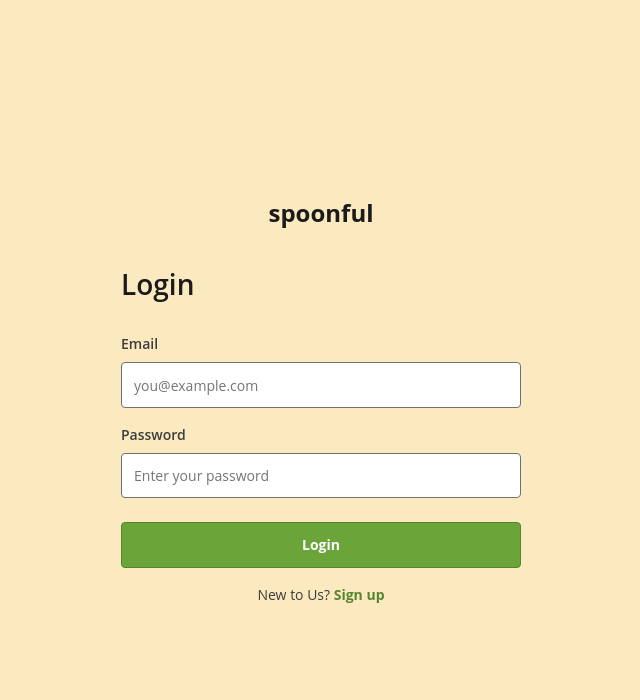
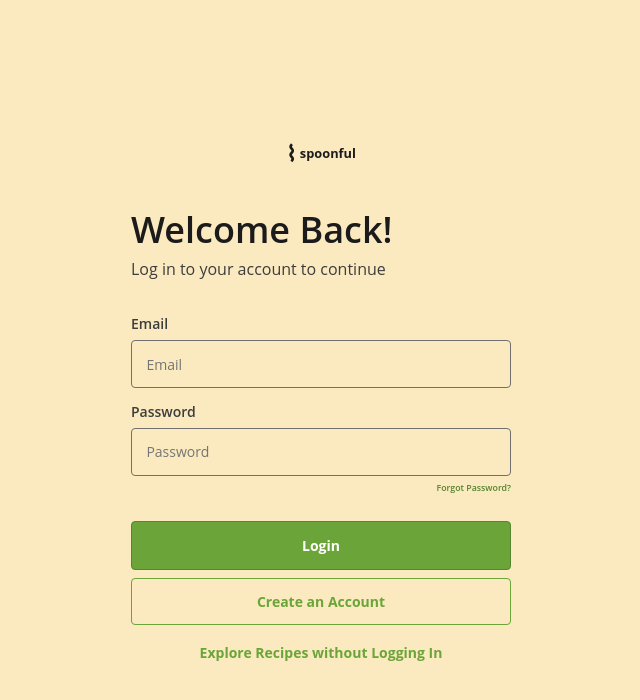
Before and after one commit to mmutyampeta/unit1-capstone, a React (Vite) app in the folder client/: page /login in a window 1280 px wide. Shown: the top 700 px of the page, without its empty margins (319-959 px from the left). Built offline with nearby package versions, Linux system fonts and the light colour scheme.

Commit message:
completed styling for login page:

```diff
--- a/client/src/pages/LoginPage/LoginPage.css
+++ b/client/src/pages/LoginPage/LoginPage.css
@@ -4,45 +4,66 @@
   align-items: center;
   box-sizing: border-box;
   min-height: 100vh;
-  padding: 1.5rem;
+  padding: 2rem 1.5rem;
 }
 
 .login-form-container {
-  max-width: 400px;
+  max-width: 380px;
   width: 100%;
 }
 
 .login-brand {
-  display: block;
-  width: fit-content;
-  margin: 0 auto 2rem;
+  display: flex;
+  align-items: center;
+  justify-content: center;
+  gap: 0.2rem;
+  margin: 0 auto;
+  padding-top: 0.45rem;
   color: #1b1b1b;
-  font-size: 1.5rem;
+  font-size: 0.8rem;
   font-weight: 700;
+}
+
+.login-brand-mark {
+  font-size: 1.35rem;
+  font-weight: 700;
+  line-height: 0.7;
+  transform: rotate(180deg);
 }
 
 .login-brand:hover {
   color: #57852f;
 }
 
+.login-intro {
+  margin-top: 2.75rem;
+}
+
 .login-header {
   margin: 0;
   color: #1b1b1b;
-  font-size: 1.75rem;
+  font-size: 2.25rem;
   font-weight: 600;
+  line-height: 1.2;
+}
+
+.login-intro p {
+  margin: 0.4rem 0 0;
+  color: #3d3d3d;
+  font-size: 1rem;
 }
 
 .login-form {
-  margin-top: 1.25rem;
+  margin-top: 1.55rem;
 }
 
 .login-segment {
   display: grid;
-  gap: 0.5rem;
+  gap: 0.35rem;
 }
 
 .login-segment label {
-  margin-top: 0.5rem;
+  margin-top: 0.45rem;
   color: #3d3d3d;
   font-size: 0.875rem;
   font-weight: 600;
@@ -51,10 +72,10 @@
 .login-input {
   box-sizing: border-box;
   width: 100%;
-  padding: 0.7rem 0.75rem;
+  padding: 0.8rem 0.9rem;
   border: 1px solid #707070;
   border-radius: 4px;
-  background: #ffffff;
+  background: transparent;
   color: #1b1b1b;
   font: inherit;
   font-size: 0.875rem;
@@ -68,8 +89,8 @@
 
 .login-btn {
   width: 100%;
-  margin-top: 1rem;
-  padding: 0.7rem 1rem;
+  margin-top: 1.3rem;
+  padding: 0.8rem 1rem;
   border: 1px solid #57852f;
   border-radius: 4px;
   background: #6ba539;
@@ -89,29 +110,48 @@
   outline-offset: 2px;
 }
 
-.login-message {
-  margin-top: 1rem;
-  color: #3d3d3d;
+.forgot-password {
+  justify-self: end;
+  color: #57852f;
+  font-size: 0.55rem;
+  font-weight: 600;
+}
+
+.create-account {
+  box-sizing: border-box;
+  width: 100%;
+  margin-top: 0.15rem;
+  padding: 0.75rem 1rem;
+  border: 1px solid #6ba539;
+  border-radius: 4px;
+  color: #6ba539;
   font-size: 0.875rem;
+  font-weight: 700;
   text-align: center;
 }
 
-.login-message a {
+.create-account:hover,
+.forgot-password:hover,
+.explore-recipes:hover {
   color: #57852f;
-  font-weight: 700;
 }
 
-.login-message a:hover {
+.explore-recipes {
+  display: block;
+  margin-top: 1.05rem;
   color: #6ba539;
+  font-size: 0.875rem;
+  font-weight: 700;
+  text-align: center;
 }
 
 @media (max-width: 480px) {
   .login-page {
     align-items: flex-start;
-    padding-top: 4rem;
+    padding-top: 2rem;
   }
 
-  .login-brand {
-    margin-bottom: 1.5rem;
+  .login-intro {
+    margin-top: 2rem;
   }
 }
--- a/client/src/pages/LoginPage/LoginPage.tsx
+++ b/client/src/pages/LoginPage/LoginPage.tsx
@@ -48,8 +48,14 @@ export default function LoginPage({ handleSignUpOrLogin }: LoginPageProps) {
   return (
     <div className="login-page">
       <div className="login-form-container">
-        <Link className="login-brand" to="/">spoonful</Link>
-        <h2 className="login-header">Login</h2>
+        <Link className="login-brand" to="/">
+          <span className="login-brand-mark" aria-hidden="true">⌇</span>
+          spoonful
+        </Link>
+        <div className="login-intro">
+          <h2 className="login-header">Welcome Back!</h2>
+          <p>Log in to your account to continue</p>
+        </div>
         <form autoComplete="off" onSubmit={handleSubmit} className="login-form">
           <div className="login-segment">
             <label htmlFor="email">Email</label>
@@ -57,7 +63,7 @@ export default function LoginPage({ handleSignUpOrLogin }: LoginPageProps) {
               id="email"
               type="email"
               name="email"
-              placeholder="you@example.com"
+              placeholder="Email"
               value={state.email}
               onChange={handleChange}
               required
@@ -68,19 +74,19 @@ export default function LoginPage({ handleSignUpOrLogin }: LoginPageProps) {
               id="password"
               name="password"
               type="password"
-              placeholder="Enter your password"
+              placeholder="Password"
               value={state.password}
               onChange={handleChange}
               required
               className="login-input"
             />
+            <a className="forgot-password" href="#password">Forgot Password?</a>
             <button type="submit" className="login-btn">
               Login
             </button>
+            <Link className="create-account" to="/signup">Create an Account</Link>
           </div>
-          <div className="login-message">
-            New to Us? <Link to="/signup">Sign up</Link>
-          </div>
+          <Link className="explore-recipes" to="/">Explore Recipes without Logging In</Link>
           {error ? <ErrorMessage message={error} /> : null}
         </form>
       </div>
```
